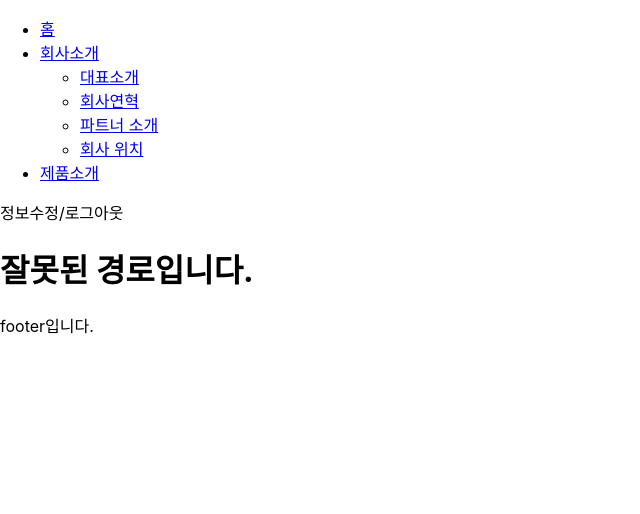
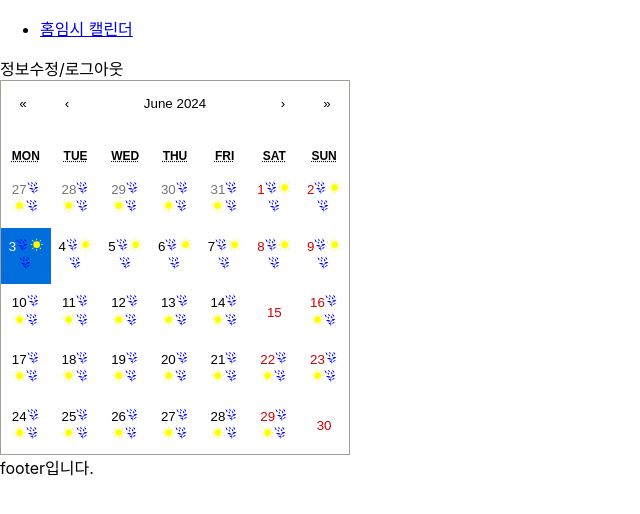
Before and after one commit to gomdori2/green-01prj, a React (Create React App) app: page /reactCalendar in a window 1280 px wide. Shown: the top 514 px of the page, without its empty margins (0-640 px from the left). Built offline with nearby package versions, Linux system fonts and the light colour scheme.

Commit message:
Feat : 캘린더 / header / router...
- 오류 나는부분 제거

```diff
--- a/public/www/css/common/common.css
+++ b/public/www/css/common/common.css
@@ -1,6 +1,8 @@
 * {
   margin: 0;
   padding: 0;
+  outline-style: none;
+  box-sizing: border-box;
 }
 
 .header {
--- /dev/null
+++ b/public/www/css/common/reset.css
@@ -0,0 +1,129 @@
+/* http://meyerweb.com/eric/tools/css/reset/
+   v2.0 | 20110126
+   License: none (public domain)
+*/
+
+html,
+body,
+div,
+span,
+applet,
+object,
+iframe,
+h1,
+h2,
+h3,
+h4,
+h5,
+h6,
+p,
+blockquote,
+pre,
+a,
+abbr,
+acronym,
+address,
+big,
+cite,
+code,
+del,
+dfn,
+em,
+img,
+ins,
+kbd,
+q,
+s,
+samp,
+small,
+strike,
+strong,
+sub,
+sup,
+tt,
+var,
+b,
+u,
+i,
+center,
+dl,
+dt,
+dd,
+ol,
+ul,
+li,
+fieldset,
+form,
+label,
+legend,
+table,
+caption,
+tbody,
+tfoot,
+thead,
+tr,
+th,
+td,
+article,
+aside,
+canvas,
+details,
+embed,
+figure,
+figcaption,
+footer,
+header,
+hgroup,
+menu,
+nav,
+output,
+ruby,
+section,
+summary,
+time,
+mark,
+audio,
+video {
+  margin: 0;
+  padding: 0;
+  border: 0;
+  vertical-align: baseline;
+  font-size: 100%;
+  font: inherit;
+}
+/* HTML5 display-role reset for older browsers */
+article,
+aside,
+details,
+figcaption,
+figure,
+footer,
+header,
+hgroup,
+menu,
+nav,
+section {
+  display: block;
+}
+body {
+  line-height: 1;
+}
+ol,
+ul {
+  list-style: none;
+}
+blockquote,
+q {
+  quotes: none;
+}
+blockquote:before,
+blockquote:after,
+q:before,
+q:after {
+  content: "";
+  content: none;
+}
+table {
+  border-collapse: collapse;
+  border-spacing: 0;
+}
--- a/src/App.js
+++ b/src/App.js
@@ -1,16 +1,11 @@
 import { BrowserRouter, Route, Routes } from "react-router-dom";
 import "./App.css";
+import Footer from "./components/layout/Footer";
 import Header from "./components/layout/Header";
-import Footer from "./components/layout/Footer";
 // Index 라는 이름 충돌로 변경함
+import { useState } from "react";
 import Home from "./pages/Index";
-import Company from "./pages/company/Index";
-import GoodDetail from "./pages/good/Detail";
-import Ceo from "./pages/company/Ceo";
-import History from "./pages/company/History";
-import Partner from "./pages/company/Partner";
-import Good from "./pages/good/Good";
-import { useState } from "react";
+import ReactCalendar from "./pages/calendar/ReactCalendar";
 
 function App() {
   const arr = [
@@ -29,40 +24,16 @@ function App() {
           <div>회원가입/회원로그인</div>
         )}
       </Header>
-      <div className="wrap">
       <Routes>
         {/* 첫페이지 루트 경로 */}
         {/* a > link */}
         <Route path="/" element={<Home></Home>}></Route>
-          <Route path="/company">
-            {/* 패스 상 기본페이지 */}
-            <Route index element={<Company></Company>}></Route>
+        <Route path="/reactCalendar" element={<ReactCalendar />}></Route>
 
-            <Route path="ceo" element={<Ceo></Ceo>}></Route>
-            <Route
-              path="history"
-              element={<History title={"좋은회사"} day={25}></History>}
-            ></Route>
-            <Route
-              path="partner"
-              element={<Partner pc={arr}></Partner>}
-            ></Route>
-            <Route path="location" element={<h1>회사 위치</h1>}></Route>
-          </Route>
-          <Route path="/good" element={<Good></Good>}>
-            <Route path="create" element={<h1>등록페이지</h1>}></Route>
-            <Route
-              path=":id"
-              element={<GoodDetail title={"좋은 제품"}></GoodDetail>}
-            ></Route>
-            <Route path="delete/:id" element={<h1>제품 삭제</h1>}></Route>
-            <Route path="modify/:id" element={<h1>제품 수정</h1>}></Route>
-          </Route>
         {/* 잘못된 경로 */}
         <Route path="*" element={<h1>잘못된 경로입니다.</h1>}></Route>
       </Routes>
       <Footer />
-      </div>
     </BrowserRouter>
   );
 }
--- a/src/components/layout/Header.js
+++ b/src/components/layout/Header.js
@@ -7,26 +7,7 @@ const Header = ({ children }) => {
       <ul>
         <li>
           <Link to="/">홈</Link>
-        </li>
-        <li>
-          <Link to="/company">회사소개</Link>
-          <ul>
-            <li>
-              <Link to="/company/ceo?name=홍길동&age=31">대표소개</Link>
-            </li>
-            <li>
-              <Link to="/company/history?year=2024&month=06">회사연혁</Link>
-            </li>
-            <li>
-              <Link to="/company/partner">파트너 소개</Link>
-            </li>
-            <li>
-              <Link to="/company/location">회사 위치</Link>
-            </li>
-          </ul>
-        </li>
-        <li>
-          <Link to="/good">제품소개</Link>
+          <Link to="/reactCalendar">임시 캘린더</Link>
         </li>
       </ul>
       {children}
--- /dev/null
+++ b/src/pages/calendar/ReactCalendar.js
@@ -0,0 +1,136 @@
+import moment from "moment";
+import { useEffect, useState } from "react";
+import Calendar from "react-calendar";
+import "react-calendar/dist/Calendar.css"; // css import
+// ***************************************** 물주기 아이콘  ********************************************* //
+import { GiWateringCan } from "react-icons/gi";
+import { IoIosWater } from "react-icons/io";
+import { GiPlantWatering } from "react-icons/gi";
+// ***************************************** 환경 아이콘  ********************************************* //
+import { PiSunFill } from "react-icons/pi";
+import { CiSun } from "react-icons/ci";
+// ***************************************** 물주기 아이콘  ********************************************* //
+
+// ***************************************** 물주기 아이콘  ********************************************* //
+
+// ***************************************** 물주기 아이콘  ********************************************* //
+
+// ***************************************** 물주기 아이콘  ********************************************* //
+
+// ***************************************** 물주기 아이콘  ********************************************* //
+
+// ***************************************** 물주기 아이콘  ********************************************* //
+
+// ***************************************** 물주기 아이콘  ********************************************* //
+
+// ***************************************** 물주기 아이콘  ********************************************* //
+
+const ReactCalendar = () => {
+  const [calendarData, setCalendarData] = useState(null);
+  const [selectedDate, setSelectedDate] = useState(new Date());
+  // ************************* 데이터 ********************************* //
+  // 그냥 옛날에 서버 파둔거 활용 get
+  const getDateList = async () => {
+    // 일단 events로 함.
+    const data = { title: "ㅁㄴㅇㄹ" };
+    setCalendarData(data);
+
+    // try {
+    //   const response = await axios.get("");
+    //   if (response.status === 200) {
+    //     setCalendarData(response.data);
+    //   }
+    //   return response;
+    // } catch (error) {
+    //   console.log(error);
+    // }
+  };
+  // 일단 events로 함
+  //   useEffect(() => {
+  //     getDateList();
+  //   }, []);
+
+  useEffect(() => {
+    const handleClick = () => {
+      console.log(calendarData);
+    };
+    window.addEventListener("click", handleClick);
+
+    return () => {
+      window.removeEventListener("click", handleClick);
+    };
+  }, [calendarData]);
+  // ************************* 데이터 ********************************* //
+
+  // ************************* 데이터 변경 ********************************* //
+  // 객체 리터럴에 메서드로 한번에 하려 했는데
+  // 따로 정의하는게 좋다라고 gpt 쪽에서 알려줘서 수정
+  // 얘(events)를 axios로 데이터 받아서 써야할듯싶음.
+  // date 양식이 2024-05-30 이런식으로 넣으니까 안됬었음.
+  // 아이콘이 들어가야 될듯 싶은데...
+  const asd = `img.jpg`;
+  const events = [
+    { date: new Date(2024, 5, 30), text: "ss" },
+    { date: new Date(2024, 5, 15), text: "내용2" },
+  ];
+  // 텍스트 변경
+  function changeAllTexts(newText) {
+    events.forEach(event => {
+      event.text = newText;
+    });
+  }
+
+  // axios로 받아온 값 forEach로 텍스트 변경
+  // 일단 연습용이라 a() 이런 식으로 해둠.
+  function a() {
+    // 계속 못돌게 막아놓음.
+    if (!calendarData) return;
+    calendarData.forEach(data => {
+      console.log(data);
+      changeAllTexts(data?.title);
+    });
+  }
+  a();
+  // 데이터 넣는 양식 인거 같은데 조금 알아봐야함
+  const tileContent = ({ date, view }) => {
+    if (view === "month") {
+      // 날짜 / 월 / 년도을 events와 date의 날짜와 비교하기 위한 거 같음
+      const event = events.find(
+        event =>
+          event.date.getDate() === date.getDate() &&
+          event.date.getMonth() === date.getMonth() &&
+          event.date.getFullYear() === date.getFullYear(),
+      );
+      const ac = moment(event).format("YYYY,MM,DD");
+      console.log(ac === "2024,06,03");
+      // 어차피 각각의 아이콘이 여러개 들어가야함.
+      return ac === "2024,06,03" ? (
+        <>
+          <GiPlantWatering color="blue" />
+          <PiSunFill color="yellow" />
+          <GiPlantWatering color="blue" />
+        </>
+      ) : null;
+    }
+  };
+  const handleDateClick = date => {
+    setSelectedDate(date);
+    console.log("Clicked date:", date);
+    console.log(selectedDate);
+    const dates = new Date("Sat Jun 01 2024 19:21:27 GMT+0900");
+    const formattedDate = moment(dates).format("YYYY,MM,DD");
+    console.log(formattedDate);
+  };
+  // ************************* 데이터 변경 ********************************* //
+  return (
+    <div>
+      <Calendar
+        value={selectedDate}
+        tileContent={tileContent}
+        onClickDay={handleDateClick}
+      />
+    </div>
+  );
+};
+
+export default ReactCalendar;
```
Also changed, not shown: public/www/yoon/index.html (+9 -0 lines). Lines whose indentation alone changed are shown as unchanged.
